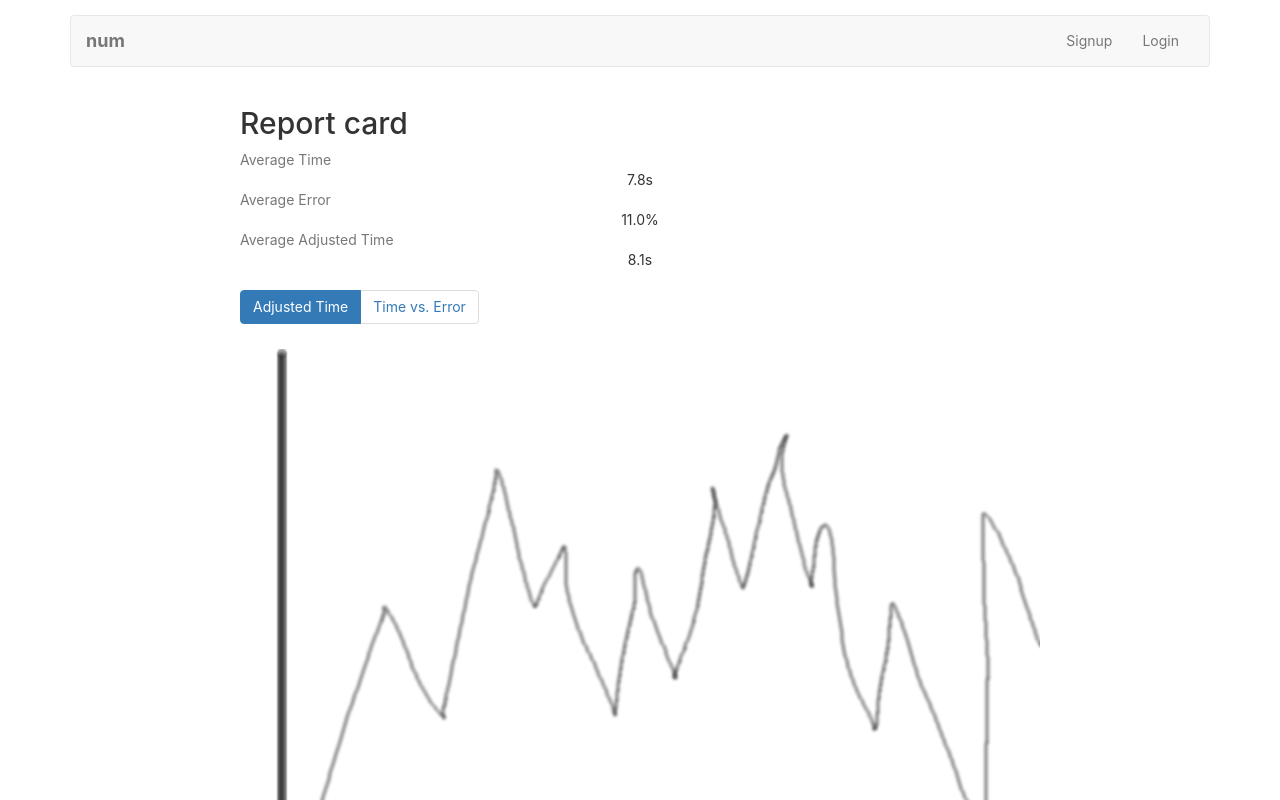
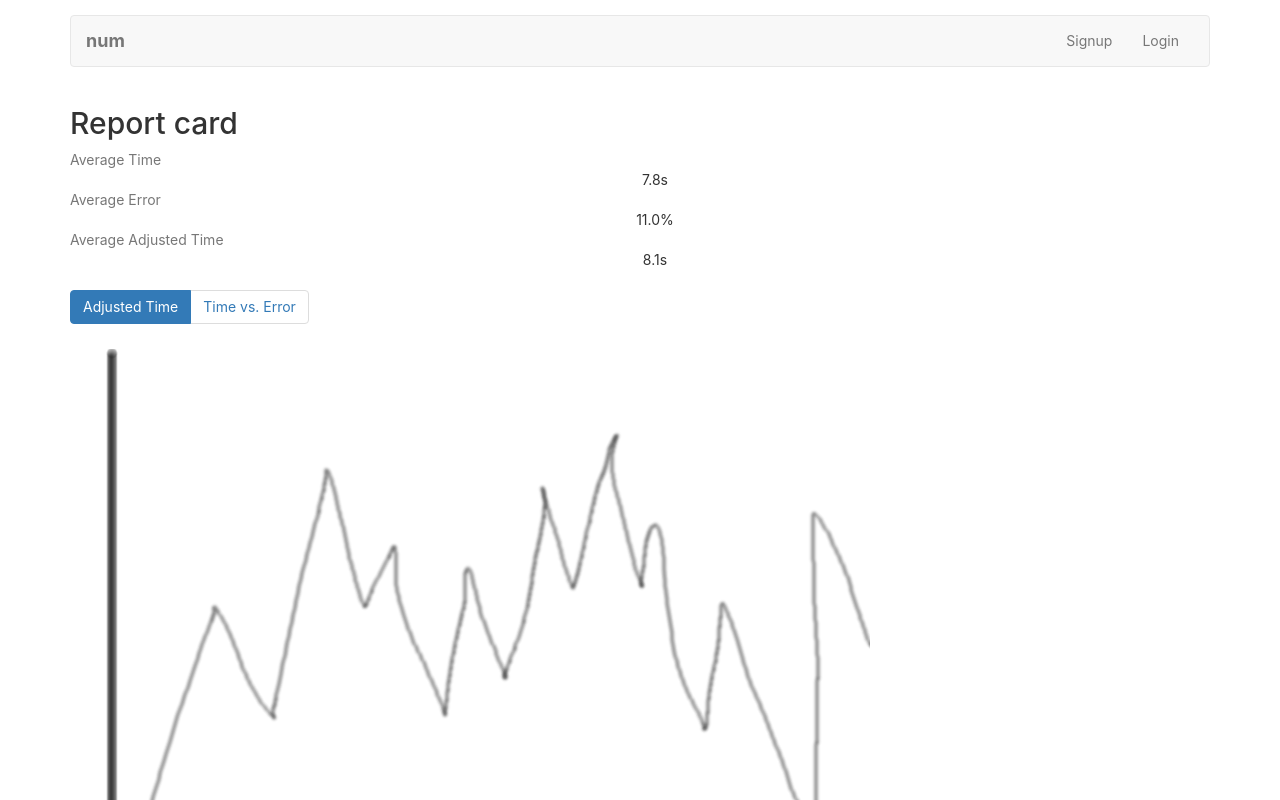
Before and after one commit to bongbang/num, a React (Create React App) app in the folder client/: page /report in a window 1280 px wide. Shown: the top 800 px of the page. Built offline with nearby package versions, Linux system fonts and the light colour scheme.

Commit message:
Clean up report card mock.
Removed unnecessary style attributes.

```diff
--- a/client/src/containers/Report.js
+++ b/client/src/containers/Report.js
@@ -4,10 +4,10 @@ import mockgraph from './mockgraph.png';
 export default class Report extends Component {
   render() {
     return (
-		<div className="container" style={{width:800 + 'px'}}>
+		<div className="container">
 
 			<div className="row justify-content-center">
-				<div className="px-5" style={{width:100 + '%'}}>
+				<div className="px-5">
 					<h2 className="display-2">Report card</h2>
 				</div>
 			</div>
@@ -53,7 +53,7 @@ export default class Report extends Component {
 							</li>
 						</ul>
 					</div>
-					<div className="row" style={{width: 100 + '%'}}>
+					<div className="row">
 						<img src={mockgraph} width="800" height="600"/>
 					</div>
 				</div>
```
